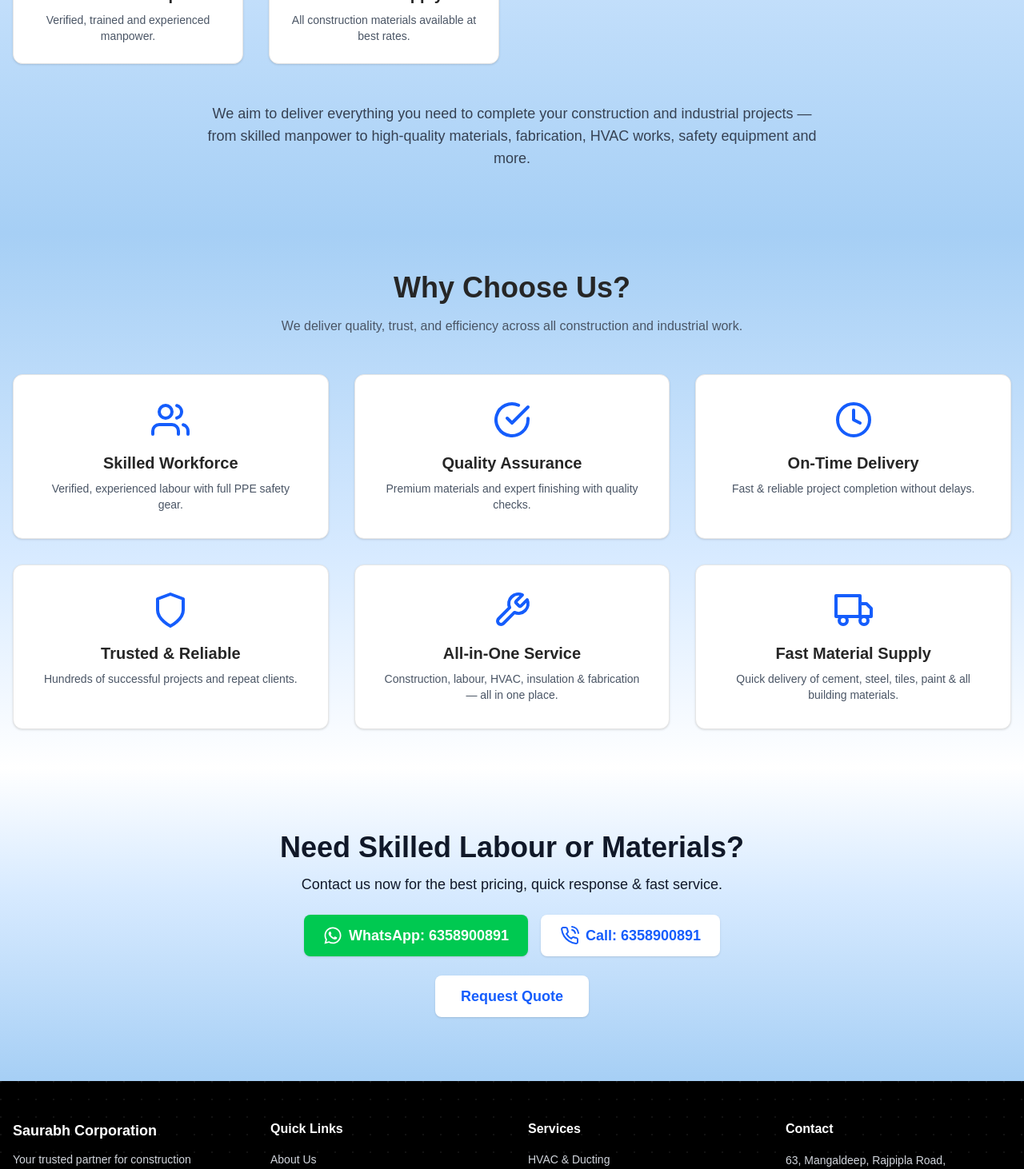
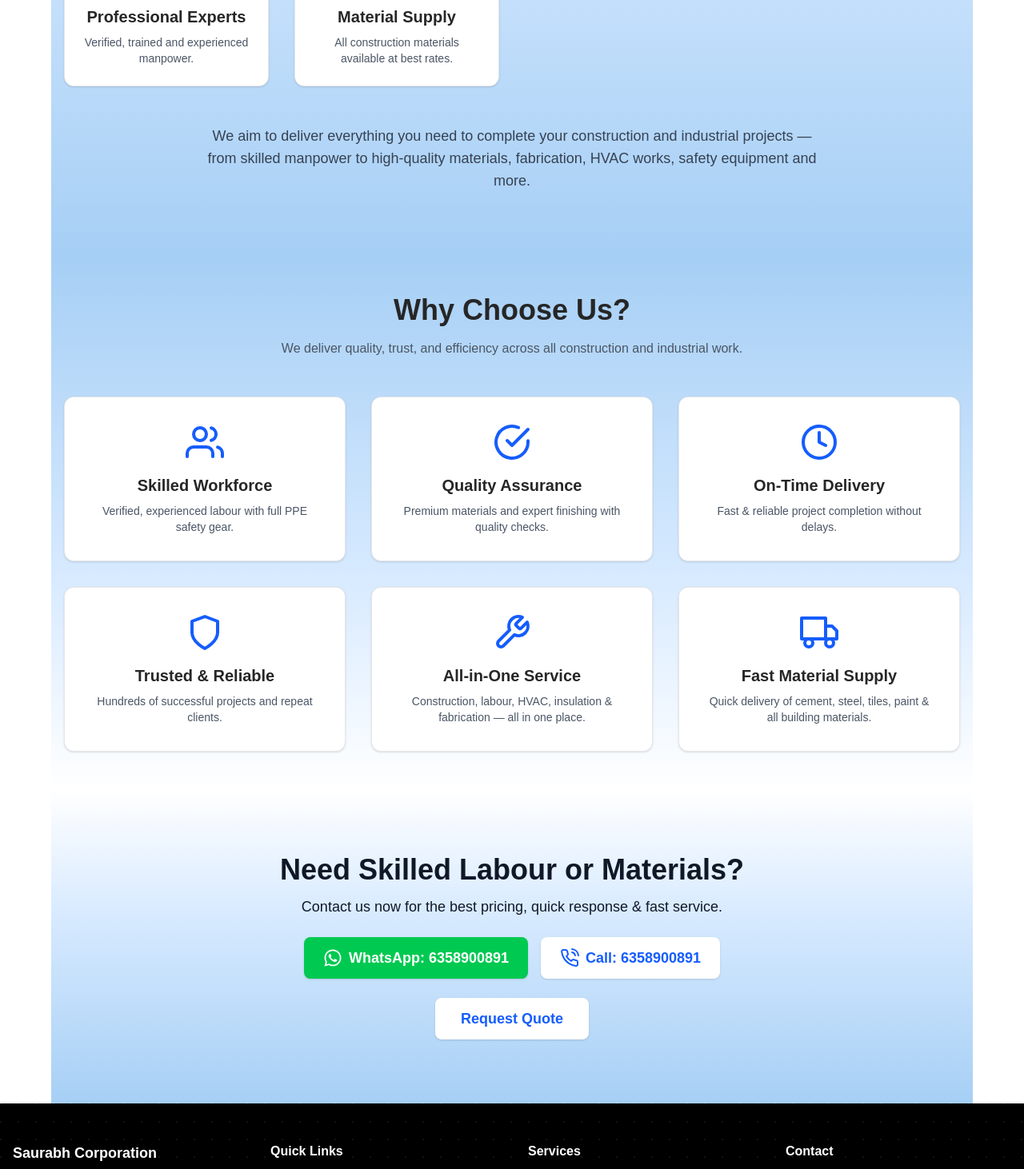
Before and after one commit to bimfroxdemo-hub/Sourabh-Co, a React (Vite) app: page / in a window 1280 px wide. Shown: the part 1360-2822 px from the top of the page at 80% size. Built offline with nearby package versions, Linux system fonts and the light colour scheme.

Commit message:
home page fix

```diff
--- a/src/Pages/Index.jsx
+++ b/src/Pages/Index.jsx
@@ -10,16 +10,31 @@ import CTASection from "../Home/CTASection";
 const Index = () => {
   return (
     <div className="min-h-screen flex flex-col bg-white">
+
+      {/* Header */}
       <Header />
 
-      <main className="flex-1">
-        <HeroSection />
-        <Categery />
-        <WhyChooseUs />
-        <CTASection />
+      {/* Main Content */}
+      <main className="flex-1 w-full overflow-hidden">
+        <section className="w-full">
+          <HeroSection />
+        </section>
+
+        <section className="w-full  sm:px-6 md:px-10 lg:px-14 xl:px-16 ">
+          <Categery />
+        </section>
+
+        <section className="w-full  sm:px-6 md:px-10 lg:px-14 xl:px-16 ">
+          <WhyChooseUs />
+        </section>
+
+        <section className="w-full  sm:px-6 md:px-10 lg:px-14 xl:px-16 ">
+          <CTASection />
+        </section>
       </main>
 
-
+      {/* Footer */}
+      <Footer />
     </div>
   );
 };
```
